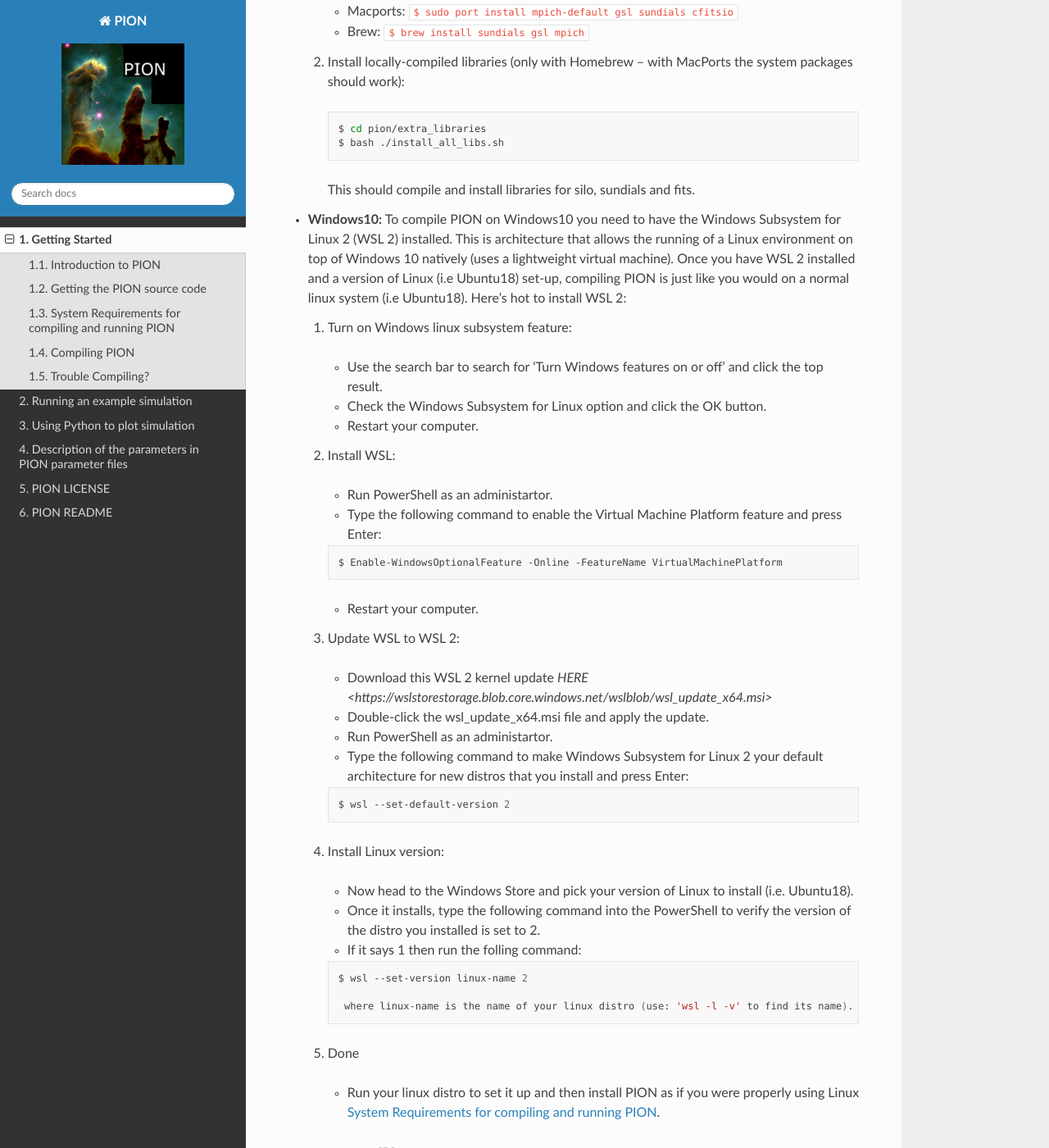
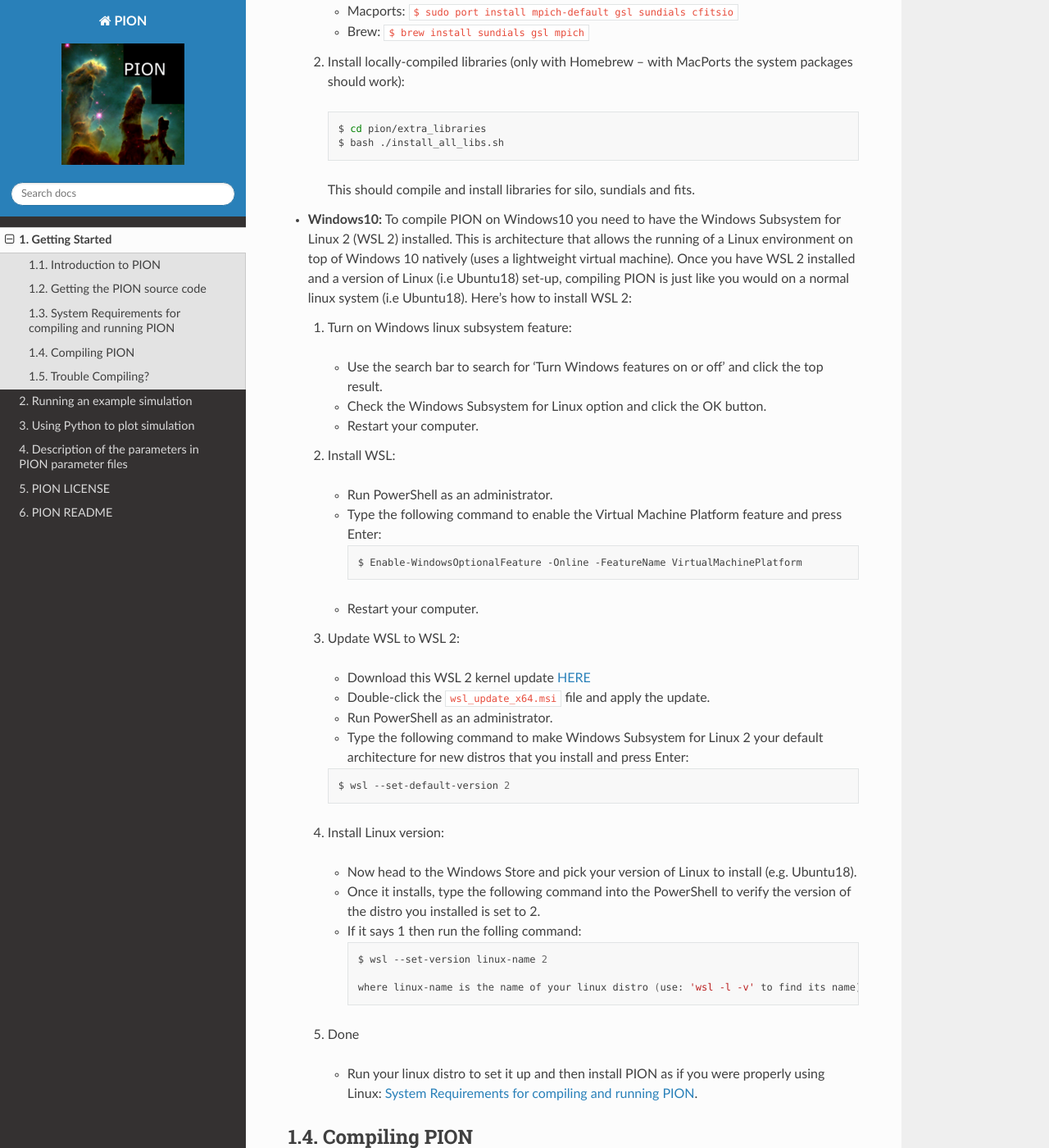
Before and after one commit to jmackey-astro/pion-docs, a Sphinx documentation site: the page built from docs/source/getting_started.rst, in a window 1280 px wide and 1400 px high, scrolled down 2444 px. Shown: the whole window at 82% size. Built offline with Sphinx 7.4.7 and the Read the Docs theme 2.0.0, drawn with Linux system fonts in a browser that asks for light colours.

Commit message:
fixed some typos in win10 docs.

```diff
--- a/docs/source/getting_started.rst
+++ b/docs/source/getting_started.rst
@@ -112,7 +112,7 @@ FITS, SILO and CVODE can either use system libraries or self-compiled libraries.
     This should compile and install libraries for silo, sundials and fits.
 
 
-+ **Windows10:** To compile PION on Windows10 you need to have the Windows Subsystem for Linux 2 (WSL 2) installed. This is architecture that allows the running of a Linux environment on top of Windows 10 natively (uses a lightweight virtual machine). Once you have WSL 2 installed and a version of Linux (i.e Ubuntu18) set-up, compiling PION is just like you would on a normal linux system (i.e Ubuntu18). Here's hot to install WSL 2:
++ **Windows10:** To compile PION on Windows10 you need to have the Windows Subsystem for Linux 2 (WSL 2) installed. This is architecture that allows the running of a Linux environment on top of Windows 10 natively (uses a lightweight virtual machine). Once you have WSL 2 installed and a version of Linux (i.e Ubuntu18) set-up, compiling PION is just like you would on a normal linux system (i.e Ubuntu18). Here's how to install WSL 2:
 
   1. Turn on Windows linux subsystem feature:
 
@@ -122,20 +122,20 @@ FITS, SILO and CVODE can either use system libraries or self-compiled libraries.
 
   2. Install WSL:
 
-    + Run PowerShell as an administartor.
+    + Run PowerShell as an administrator.
     + Type the following command to enable the Virtual Machine Platform feature and press Enter:
 
-    .. code-block:: bash
+     .. code-block:: bash
 
-     $ Enable-WindowsOptionalFeature -Online -FeatureName VirtualMachinePlatform
+      $ Enable-WindowsOptionalFeature -Online -FeatureName VirtualMachinePlatform
 
     + Restart your computer.
 
   3. Update WSL to WSL 2:
 
-    + Download this WSL 2 kernel update `HERE <https://wslstorestorage.blob.core.windows.net/wslblob/wsl_update_x64.msi>`
-    + Double-click the wsl_update_x64.msi file and apply the update.
-    + Run PowerShell as an administartor.
+    + Download this WSL 2 kernel update `HERE <https://wslstorestorage.blob.core.windows.net/wslblob/wsl_update_x64.msi>`_
+    + Double-click the ``wsl_update_x64.msi`` file and apply the update.
+    + Run PowerShell as an administrator.
     + Type the following command to make Windows Subsystem for Linux 2 your default architecture for new distros that you install and press Enter:
 
     .. code-block:: bash
@@ -145,19 +145,19 @@ FITS, SILO and CVODE can either use system libraries or self-compiled libraries.
 
   4. Install Linux version:
 
-    + Now head to the Windows Store and pick your version of Linux to install (i.e. Ubuntu18).
+    + Now head to the Windows Store and pick your version of Linux to install (e.g. Ubuntu18).
     + Once it installs, type the following command into the PowerShell to verify the version of the distro you installed is set to 2.
     + If it says 1 then run the folling command:
 
-    .. code-block:: bash
+     .. code-block:: bash
 
-     $ wsl --set-version linux-name 2
+      $ wsl --set-version linux-name 2
 
       where linux-name is the name of your linux distro (use: 'wsl -l -v' to find its name).
 
   5. Done
 
-    + Run your linux distro to set it up and then install PION as if you were properly using Linux :ref:`system-reqs`.
+    + Run your linux distro to set it up and then install PION as if you were properly using Linux: :ref:`system-reqs`.
 
 
 .. _compilation:
```
